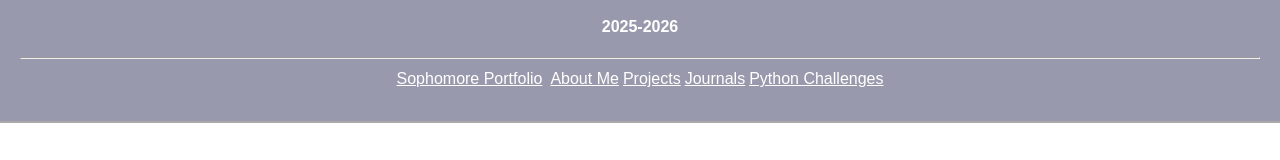
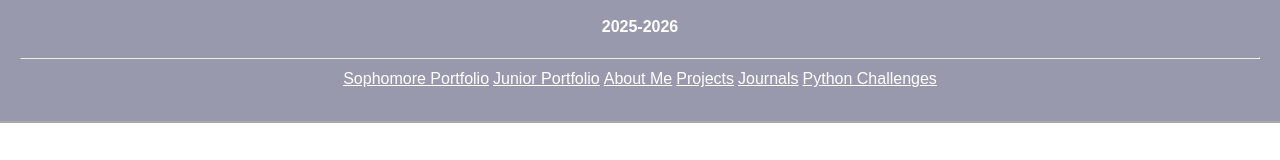
Before and after one commit to SarikaIbnat/Senior-Portfolio, a plain HTML site: page index.html in a window 1280 px wide. Shown: the part 183-343 px from the top of the page. Drawn offline with Linux system fonts and the light colour scheme.

Commit message:
Update index.html

```diff
--- a/index.html
+++ b/index.html
@@ -26,7 +26,7 @@
   </a>
       </td>
     <td>
-<a href="https://sarikaibnat.github.io/Junior-Portfolio/" target="_blank"></a>
+<a href="https://sarikaibnat.github.io/Junior-Portfolio/" target="_blank"> Junior Portfolio</a>
     </td>
 
      <td align="center"><a href="#content">About Me</a></td>
```
